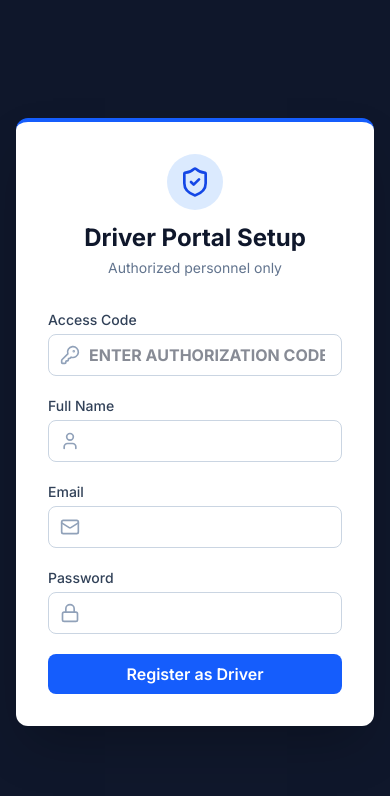
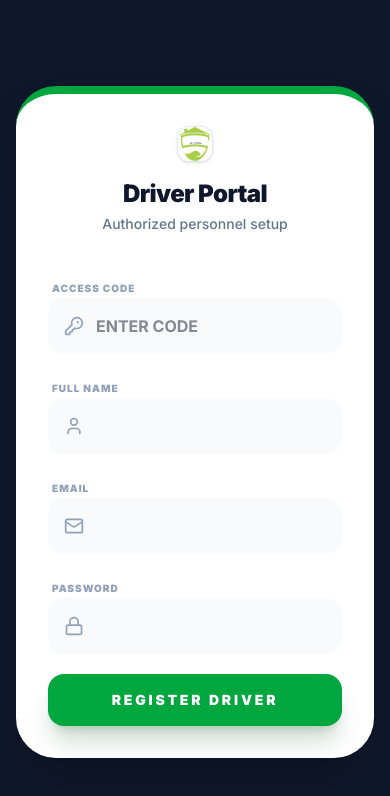
Before and after one commit to Pyrex611/spotlex-world, a Next.js app: page /auth/team-invite in a window 390 px wide. Shown: the top 796 px of the page. Built offline with nearby package versions, Linux system fonts and the light colour scheme; no server answers.

Commit message:
Fixed the mobile viw and layout as well as attempted fix for logo

```diff
--- a/src/app/admin/layout.tsx
+++ b/src/app/admin/layout.tsx
@@ -15,7 +15,7 @@ export default async function AdminLayout({ children }: { children: ReactNode })
 
   return (
     <div className="min-h-screen bg-[#fcfcfc] flex flex-col">
-      <header className="bg-white/95 backdrop-blur-xl border-b border-slate-100 shadow-sm sticky top-0 z-[1001] px-4 md:px-8 py-4">
+      <header className="bg-white/95 backdrop-blur-xl border-b border-slate-100 shadow-sm sticky top-0 z-[1001] px-4 md:px-8 py-3 md:py-4">
         <div className="max-w-7xl mx-auto flex justify-between items-center">
           <BrandLogo />
           {profile && (
@@ -24,7 +24,7 @@ export default async function AdminLayout({ children }: { children: ReactNode })
         </div>
       </header>
 
-      <main className="flex-1 max-w-7xl mx-auto py-10 w-full animate-in fade-in duration-500">
+      <main className="flex-1 max-w-7xl mx-auto py-10 w-full px-4 md:px-8 animate-in fade-in duration-500">
         {children}
       </main>
     </div>
--- a/src/app/auth/login/page.tsx
+++ b/src/app/auth/login/page.tsx
@@ -5,6 +5,7 @@ import { useRouter } from 'next/navigation'
 import { createClient } from '@/lib/supabase/client'
 import { Mail, Lock, Loader2 } from 'lucide-react'
 import Link from 'next/link'
+import BrandLogo from '@/components/BrandLogo'
 
 export default function LoginPage() {
   const router = useRouter()
@@ -18,94 +19,48 @@ export default function LoginPage() {
     e.preventDefault()
     setLoading(true)
     setError(null)
-
     try {
-      const { data, error: authError } = await supabase.auth.signInWithPassword({
-        email,
-        password,
-      })
-
-      if (authError) {
-        setError(`Login failed: ${authError.message}`)
-        setLoading(false)
-        return
-      }
-
+      const { data, error: authError } = await supabase.auth.signInWithPassword({ email, password })
+      if (authError) { setError(`Login failed: ${authError.message}`); setLoading(false); return; }
       if (data.user) {
-        // Direct Client-Side Routing based on JWT Metadata
         const role = data.user.user_metadata?.role || 'client'
-        console.log('[Auth] Login successful, routing to:', role)
-
-        // We use window.location here instead of router.push to force
-        // a clean state refresh and ensure cookies are picked up
         window.location.href = `/${role}/dashboard`
       }
-
-    } catch (err: any) {
-      setError('An unexpected error occurred.')
-      setLoading(false)
-    }
+    } catch (err: any) { setError('An unexpected error occurred.'); setLoading(false); }
   }
 
   return (
-    <div className="min-h-screen bg-gray-50 flex items-center justify-center p-4">
-      <div className="max-w-md w-full bg-white rounded-xl shadow-lg p-8">
-        <div className="text-center mb-8">
-          <h1 className="text-3xl font-bold text-green-700">SpotlexWorld</h1>
-          <p className="text-gray-500 mt-2">Sign in to your account</p>
+    <div className="min-h-screen bg-[#fcfcfc] flex items-center justify-center p-4">
+      <div className="max-w-md w-full bg-white rounded-[2.5rem] shadow-2xl shadow-slate-200/50 p-8 md:p-10 border border-slate-100">
+        <div className="text-center mb-10 flex flex-col items-center">
+          <BrandLogo textSize="text-2xl" className="mb-4" />
+          <h1 className="text-2xl font-black text-slate-900 tracking-tight">Welcome Back</h1>
+          <p className="text-slate-500 text-sm mt-1 font-medium">Sign in to your account</p>
         </div>
 
-        {error && (
-          <div className="bg-red-50 text-red-600 p-3 rounded-lg text-sm mb-6 border border-red-200">
-            {error}
-          </div>
-        )}
+        {error && <div className="bg-red-50 text-red-600 p-4 rounded-2xl text-sm font-medium mb-6 border border-red-100">{error}</div>}
 
         <form onSubmit={handleLogin} className="space-y-6">
-          <div>
-            <label className="block text-sm font-medium text-gray-700 mb-1">Email</label>
-            <div className="relative">
-              <Mail className="absolute left-3 top-1/2 -translate-y-1/2 text-gray-400 w-5 h-5" />
-              <input
-                type="email"
-                required
-                value={email}
-                onChange={(e) => setEmail(e.target.value)}
-                className="w-full pl-10 pr-4 py-2 border border-gray-300 rounded-lg text-gray-900 font-medium focus:ring-2 focus:ring-green-500 outline-none"
-                placeholder="you@example.com"
-              />
+          <div className="space-y-2">
+            <label className="text-[10px] font-black text-slate-400 uppercase tracking-widest ml-1">Email Address</label>
+            <div className="relative group">
+              <Mail className="absolute left-4 top-1/2 -translate-y-1/2 text-slate-400 w-5 h-5 transition-colors group-focus-within:text-green-600" />
+              <input type="email" required value={email} onChange={(e) => setEmail(e.target.value)} className="w-full pl-12 pr-4 py-4 bg-slate-50 border-none rounded-2xl text-slate-900 font-bold focus:ring-2 focus:ring-green-600 transition-all outline-none" placeholder="you@example.com" />
             </div>
           </div>
-
-          <div>
-            <label className="block text-sm font-medium text-gray-700 mb-1">Password</label>
-            <div className="relative">
-              <Lock className="absolute left-3 top-1/2 -translate-y-1/2 text-gray-400 w-5 h-5" />
-              <input
-                type="password"
-                required
-                value={password}
-                onChange={(e) => setPassword(e.target.value)}
-                className="w-full pl-10 pr-4 py-2 border border-gray-300 rounded-lg text-gray-900 font-medium focus:ring-2 focus:ring-green-500 outline-none"
-                placeholder="••••••••"
-              />
+          <div className="space-y-2">
+            <label className="text-[10px] font-black text-slate-400 uppercase tracking-widest ml-1">Password</label>
+            <div className="relative group">
+              <Lock className="absolute left-4 top-1/2 -translate-y-1/2 text-slate-400 w-5 h-5 transition-colors group-focus-within:text-green-600" />
+              <input type="password" required value={password} onChange={(e) => setPassword(e.target.value)} className="w-full pl-12 pr-4 py-4 bg-slate-50 border-none rounded-2xl text-slate-900 font-bold focus:ring-2 focus:ring-green-600 transition-all outline-none" placeholder="••••••••" />
             </div>
           </div>
-
-          <button
-            type="submit"
-            disabled={loading}
-            className="w-full bg-green-600 hover:bg-green-700 text-white font-semibold py-2 px-4 rounded-lg flex items-center justify-center transition disabled:opacity-50"
-          >
+          <button type="submit" disabled={loading} className="w-full bg-slate-900 hover:bg-black text-white font-black py-4 rounded-2xl uppercase text-sm tracking-[0.2em] flex items-center justify-center transition-all disabled:opacity-50 mt-2 shadow-xl shadow-slate-200">
             {loading ? <Loader2 className="w-5 h-5 animate-spin" /> : 'Sign In'}
           </button>
         </form>
-
-        <p className="text-center text-sm text-gray-600 mt-6">
-          Don't have an account?{' '}
-          <Link href="/auth/register" className="text-green-600 hover:underline font-medium">
-            Register here
-          </Link>
+        <p className="text-center text-xs font-bold text-slate-500 mt-8">
+          Don&apos;t have an account? <Link href="/auth/register" className="text-green-600 hover:text-green-700 transition-colors">Register here</Link>
         </p>
       </div>
     </div>
--- a/src/app/auth/team-invite/page.tsx
+++ b/src/app/auth/team-invite/page.tsx
@@ -3,170 +3,83 @@
 import { useState } from 'react'
 import { useRouter } from 'next/navigation'
 import { createClient } from '@/lib/supabase/client'
-import { Mail, Lock, User, KeyRound, Loader2, ShieldCheck } from 'lucide-react'
+import { Mail, Lock, User, KeyRound, Loader2 } from 'lucide-react'
+import BrandLogo from '@/components/BrandLogo'
 
-const TEAM_ACCESS_CODE = 'SPOTLEX2026'
+const TEAM_ACCESS_CODE = 'SPOTLESS2026'
 
 export default function TeamRegisterPage() {
   const router = useRouter()
   const supabase = createClient()
-
-  const [formData, setFormData] = useState({
-    fullName: '',
-    email: '',
-    password: '',
-    accessCode: ''
-  })
+  const [formData, setFormData] = useState({ fullName: '', email: '', password: '', accessCode: '' })
   const [error, setError] = useState<string | null>(null)
-  const[loading, setLoading] = useState(false)
+  const [loading, setLoading] = useState(false)
   const [success, setSuccess] = useState(false)
 
   const handleRegister = async (e: React.FormEvent) => {
     e.preventDefault()
     setError(null)
-
-    if (formData.accessCode !== TEAM_ACCESS_CODE) {
-      setError("Invalid Team Access Code.")
-      return
-    }
-
+    if (formData.accessCode !== TEAM_ACCESS_CODE) { setError("Invalid Team Access Code."); return }
     setLoading(true)
-
     try {
-      console.log('[Auth] Attempting driver registration for:', formData.email)
-
-      // 1. Create the Auth User
       const { data: authData, error: authError } = await supabase.auth.signUp({
-        email: formData.email,
-        password: formData.password,
-        options: {
-          data: {
-            full_name: formData.fullName,
-            role: 'driver'
-          }
-        }
+        email: formData.email, password: formData.password, options: { data: { full_name: formData.fullName, role: 'driver' } }
       })
-
       if (authError) throw authError;
-
       if (authData.user) {
-        console.log('[Auth] Auth account created. Creating driver profile...')
-
-        // 2. Explicitly create the Public Profile
-        const { error: profileError } = await supabase
-          .from('profiles')
-          .insert({
-            id: authData.user.id,
-            full_name: formData.fullName,
-            role: 'driver'
-          })
-
-        if (profileError) {
-          console.error('[DB Insert Error]', profileError)
-          throw new Error(`Profile creation failed: ${profileError.message}`)
-        }
+        const { error: profileError } = await supabase.from('profiles').insert({ id: authData.user.id, full_name: formData.fullName, role: 'driver' })
+        if (profileError) throw new Error(profileError.message)
       }
-
-      console.log('[Auth] Complete driver registration successful!')
       setSuccess(true)
-      setLoading(false)
       setTimeout(() => router.push('/dashboard'), 2000)
-
-    } catch (err: any) {
-      console.error('[Registration Error]', err)
-      setError(err.message || 'An unexpected internal error occurred.')
-      setLoading(false)
-    }
+    } catch (err: any) { setError(err.message || 'An unexpected error occurred.') }
+    finally { setLoading(false) }
   }
 
   return (
     <div className="min-h-screen bg-slate-900 flex items-center justify-center p-4">
-      <div className="max-w-md w-full bg-white rounded-xl shadow-2xl p-8 border-t-4 border-blue-600">
-        <div className="text-center mb-8 flex flex-col items-center">
-          <div className="bg-blue-100 p-3 rounded-full mb-3">
-            <ShieldCheck className="w-8 h-8 text-blue-700" />
-          </div>
-          <h1 className="text-2xl font-bold text-slate-900">Driver Portal Setup</h1>
-          <p className="text-slate-500 mt-1 text-sm">Authorized personnel only</p>
+      <div className="max-w-md w-full bg-white rounded-[2.5rem] shadow-2xl p-8 md:p-10 border-t-8 border-green-600">
+        <div className="text-center mb-10 flex flex-col items-center">
+          <BrandLogo textSize="text-2xl" className="mb-4" />
+          <h1 className="text-2xl font-black text-slate-900 tracking-tight">Driver Portal</h1>
+          <p className="text-slate-500 text-sm mt-1 font-medium">Authorized personnel setup</p>
         </div>
 
-        {error && (
-          <div className="bg-red-50 text-red-600 p-3 rounded-lg text-sm mb-6 border border-red-200">
-            {error}
-          </div>
-        )}
-
-        {success && (
-          <div className="bg-blue-50 text-blue-700 p-3 rounded-lg text-sm mb-6 text-center border border-blue-200">
-            Account created! Redirecting to dashboard...
-          </div>
-        )}
+        {error && <div className="bg-red-50 text-red-600 p-4 rounded-2xl text-sm font-medium mb-6 border border-red-100">{error}</div>}
+        {success && <div className="bg-green-50 text-green-700 p-4 rounded-2xl text-sm font-bold mb-6 text-center border border-green-200">Account created! Redirecting...</div>}
 
         <form onSubmit={handleRegister} className="space-y-5">
-          <div>
-            <label className="block text-sm font-medium text-slate-700 mb-1">Access Code</label>
-            <div className="relative">
-              <KeyRound className="absolute left-3 top-1/2 -translate-y-1/2 text-slate-400 w-5 h-5" />
-              <input
-                type="text"
-                required
-                value={formData.accessCode}
-                onChange={(e) => setFormData({...formData, accessCode: e.target.value})}
-                className="w-full pl-10 pr-4 py-2 border border-slate-300 rounded-lg text-slate-900 font-bold focus:ring-2 focus:ring-blue-500 focus:border-blue-500 outline-none transition uppercase"
-                placeholder="Enter Authorization Code"
-              />
+          <div className="space-y-1">
+            <label className="text-[10px] font-black text-slate-400 uppercase tracking-widest ml-1">Access Code</label>
+            <div className="relative group">
+              <KeyRound className="absolute left-4 top-1/2 -translate-y-1/2 text-slate-400 w-5 h-5 transition-colors group-focus-within:text-green-600" />
+              <input type="text" required value={formData.accessCode} onChange={(e) => setFormData({...formData, accessCode: e.target.value})} className="w-full pl-12 pr-4 py-4 bg-slate-50 border-none rounded-2xl text-slate-900 font-bold focus:ring-2 focus:ring-green-600 transition-all outline-none uppercase" placeholder="Enter Code" />
+            </div>
+          </div>
+          <div className="space-y-1">
+            <label className="text-[10px] font-black text-slate-400 uppercase tracking-widest ml-1">Full Name</label>
+            <div className="relative group">
+              <User className="absolute left-4 top-1/2 -translate-y-1/2 text-slate-400 w-5 h-5 transition-colors group-focus-within:text-green-600" />
+              <input type="text" required value={formData.fullName} onChange={(e) => setFormData({...formData, fullName: e.target.value})} className="w-full pl-12 pr-4 py-4 bg-slate-50 border-none rounded-2xl text-slate-900 font-bold focus:ring-2 focus:ring-green-600 transition-all outline-none" />
+            </div>
+          </div>
+          <div className="space-y-1">
+            <label className="text-[10px] font-black text-slate-400 uppercase tracking-widest ml-1">Email</label>
+            <div className="relative group">
+              <Mail className="absolute left-4 top-1/2 -translate-y-1/2 text-slate-400 w-5 h-5 transition-colors group-focus-within:text-green-600" />
+              <input type="email" required value={formData.email} onChange={(e) => setFormData({...formData, email: e.target.value})} className="w-full pl-12 pr-4 py-4 bg-slate-50 border-none rounded-2xl text-slate-900 font-bold focus:ring-2 focus:ring-green-600 transition-all outline-none" />
+            </div>
+          </div>
+          <div className="space-y-1">
+            <label className="text-[10px] font-black text-slate-400 uppercase tracking-widest ml-1">Password</label>
+            <div className="relative group">
+              <Lock className="absolute left-4 top-1/2 -translate-y-1/2 text-slate-400 w-5 h-5 transition-colors group-focus-within:text-green-600" />
+              <input type="password" required minLength={6} value={formData.password} onChange={(e) => setFormData({...formData, password: e.target.value})} className="w-full pl-12 pr-4 py-4 bg-slate-50 border-none rounded-2xl text-slate-900 font-bold focus:ring-2 focus:ring-green-600 transition-all outline-none" />
             </div>
           </div>
 
-          <div>
-            <label className="block text-sm font-medium text-slate-700 mb-1">Full Name</label>
-            <div className="relative">
-              <User className="absolute left-3 top-1/2 -translate-y-1/2 text-slate-400 w-5 h-5" />
-              <input
-                type="text"
-                required
-                value={formData.fullName}
-                onChange={(e) => setFormData({...formData, fullName: e.target.value})}
-                className="w-full pl-10 pr-4 py-2 border border-slate-300 rounded-lg text-slate-900 font-medium focus:ring-2 focus:ring-blue-500 outline-none transition"
-              />
-            </div>
-          </div>
-
-          <div>
-            <label className="block text-sm font-medium text-slate-700 mb-1">Email</label>
-            <div className="relative">
-              <Mail className="absolute left-3 top-1/2 -translate-y-1/2 text-slate-400 w-5 h-5" />
-              <input
-                type="email"
-                required
-                value={formData.email}
-                onChange={(e) => setFormData({...formData, email: e.target.value})}
-                className="w-full pl-10 pr-4 py-2 border border-slate-300 rounded-lg text-slate-900 font-medium focus:ring-2 focus:ring-blue-500 outline-none transition"
-              />
-            </div>
-          </div>
-
-          <div>
-            <label className="block text-sm font-medium text-slate-700 mb-1">Password</label>
-            <div className="relative">
-              <Lock className="absolute left-3 top-1/2 -translate-y-1/2 text-slate-400 w-5 h-5" />
-              <input
-                type="password"
-                required
-                minLength={6}
-                value={formData.password}
-                onChange={(e) => setFormData({...formData, password: e.target.value})}
-                className="w-full pl-10 pr-4 py-2 border border-slate-300 rounded-lg text-slate-900 font-medium focus:ring-2 focus:ring-blue-500 outline-none transition"
-              />
-            </div>
-          </div>
-
-          <button
-            type="submit"
-            disabled={loading || success}
-            className="w-full bg-blue-600 hover:bg-blue-700 text-white font-semibold py-2 px-4 rounded-lg flex items-center justify-center transition disabled:opacity-50 mt-4"
-          >
-            {loading ? <Loader2 className="w-5 h-5 animate-spin" /> : 'Register as Driver'}
+          <button type="submit" disabled={loading || success} className="w-full bg-green-600 hover:bg-green-700 text-white font-black py-4 rounded-2xl uppercase text-sm tracking-[0.2em] flex items-center justify-center transition-all disabled:opacity-50 mt-2 shadow-xl shadow-green-900/20">
+            {loading ? <Loader2 className="w-5 h-5 animate-spin" /> : 'Register Driver'}
           </button>
         </form>
       </div>
--- a/src/app/client/layout.tsx
+++ b/src/app/client/layout.tsx
@@ -15,7 +15,7 @@ export default async function ClientLayout({ children }: { children: ReactNode }
 
   return (
     <div className="min-h-screen bg-[#fcfcfc] flex flex-col">
-      <header className="bg-white/80 backdrop-blur-xl border-b border-slate-100 shadow-sm sticky top-0 z-[1001] px-4 md:px-8 py-4">
+      <header className="bg-white/95 backdrop-blur-xl border-b border-slate-100 shadow-sm sticky top-0 z-[1001] px-4 md:px-8 py-3 md:py-4">
         <div className="max-w-7xl mx-auto flex justify-between items-center">
           <BrandLogo />
           {profile && (
@@ -24,7 +24,7 @@ export default async function ClientLayout({ children }: { children: ReactNode }
         </div>
       </header>
 
-      <main className="flex-1 max-w-7xl mx-auto py-10 w-full">
+      <main className="flex-1 max-w-7xl mx-auto py-10 w-full px-4 md:px-0">
         {children}
       </main>
     </div>
--- a/src/app/driver/layout.tsx
+++ b/src/app/driver/layout.tsx
@@ -15,7 +15,7 @@ export default async function DriverLayout({ children }: { children: ReactNode }
 
   return (
     <div className="min-h-screen bg-[#fcfcfc] flex flex-col">
-      <header className="bg-white/95 backdrop-blur-xl border-b border-slate-100 shadow-sm sticky top-0 z-[1001] px-4 md:px-8 py-4">
+      <header className="bg-white/95 backdrop-blur-xl border-b border-slate-100 shadow-sm sticky top-0 z-[1001] px-4 md:px-8 py-3 md:py-4">
         <div className="max-w-7xl mx-auto flex justify-between items-center">
           <BrandLogo />
           {profile && (
@@ -24,7 +24,7 @@ export default async function DriverLayout({ children }: { children: ReactNode }
         </div>
       </header>
 
-      <main className="flex-1 w-full animate-in fade-in duration-500">
+      <main className="flex-1 w-full animate-in fade-in duration-500 px-4 md:px-0">
         {children}
       </main>
     </div>
--- a/src/components/BrandLogo.tsx
+++ b/src/components/BrandLogo.tsx
@@ -1,6 +1,7 @@
 'use client'
 
-import { Leaf } from 'lucide-react'
+import Image from 'next/image'
+import Link from 'next/link'
 
 interface LogoProps {
   className?: string
@@ -12,31 +13,32 @@ interface LogoProps {
 
 export default function BrandLogo({
   className = "",
-  iconSize = 20,
+  iconSize = 36,
   showText = true,
   textSize = "text-xl",
   dark = false
 }: LogoProps) {
   return (
-    <div className={`flex items-center gap-2.5 transition-opacity hover:opacity-90 ${className}`}>
-      <div className="relative flex items-center justify-center">
-        {/* The Base Logo Shape */}
-        <div className="bg-green-600 p-1.5 rounded-lg shadow-lg shadow-green-900/20">
-          <Leaf
-            size={iconSize}
-            className="text-white fill-white/20"
-            strokeWidth={2.5}
-          />
-        </div>
-        {/* Aesthetic Dot for Premium Look */}
-        <div className="absolute -top-1 -right-1 w-2.5 h-2.5 bg-slate-900 rounded-full border-2 border-white"></div>
+    <Link href="/" className={`flex items-center gap-3 transition-opacity hover:opacity-90 select-none flex-shrink-0 ${className}`}>
+      <div
+        className="relative flex items-center justify-center rounded-xl overflow-hidden shadow-sm border border-slate-200 bg-white flex-shrink-0"
+        style={{ width: iconSize, height: iconSize }}
+      >
+        <Image
+          src="/spotlex_logo.jpg"
+          alt="SpotlexWorld Logo"
+          fill
+          className="object-cover"
+          sizes={`${iconSize}px`}
+          priority
+        />
       </div>
 
       {showText && (
-        <span className={`font-black tracking-tight ${textSize} ${dark ? 'text-white' : 'text-slate-900'}`}>
+        <span className={`font-black tracking-tight ${textSize} ${dark ? 'text-white' : 'text-slate-900'} hidden sm:block`}>
           Spotlex<span className="text-green-600 font-extrabold">World</span>
         </span>
       )}
-    </div>
+    </Link>
   )
 }
```
Also changed, not shown: src/app/admin/dashboard/page.tsx (+6 -7 lines), src/app/page.tsx (+43 -72 lines), src/components/client/ClientDashboardView.tsx (+17 -11 lines), 1 other file (tests, documents, lock files or other folders).
